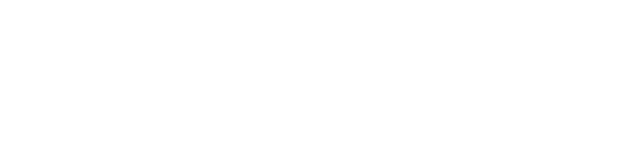
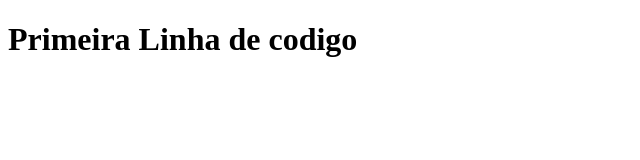
Before and after one commit to welltecnc/PrimeiroProjetoGit, a plain HTML site: page index.html in a window 1280 px wide. Shown: the whole page, without its empty margins (0-640 px from the left). Drawn offline with Linux system fonts and the light colour scheme.

Commit message:
Criando a Primeira linha de codigo

```diff
--- a/index.html
+++ b/index.html
@@ -7,5 +7,6 @@
 </head>
 <body>
 
+    <h1>Primeira Linha de codigo</h1>
 </body>
 </html>
```
